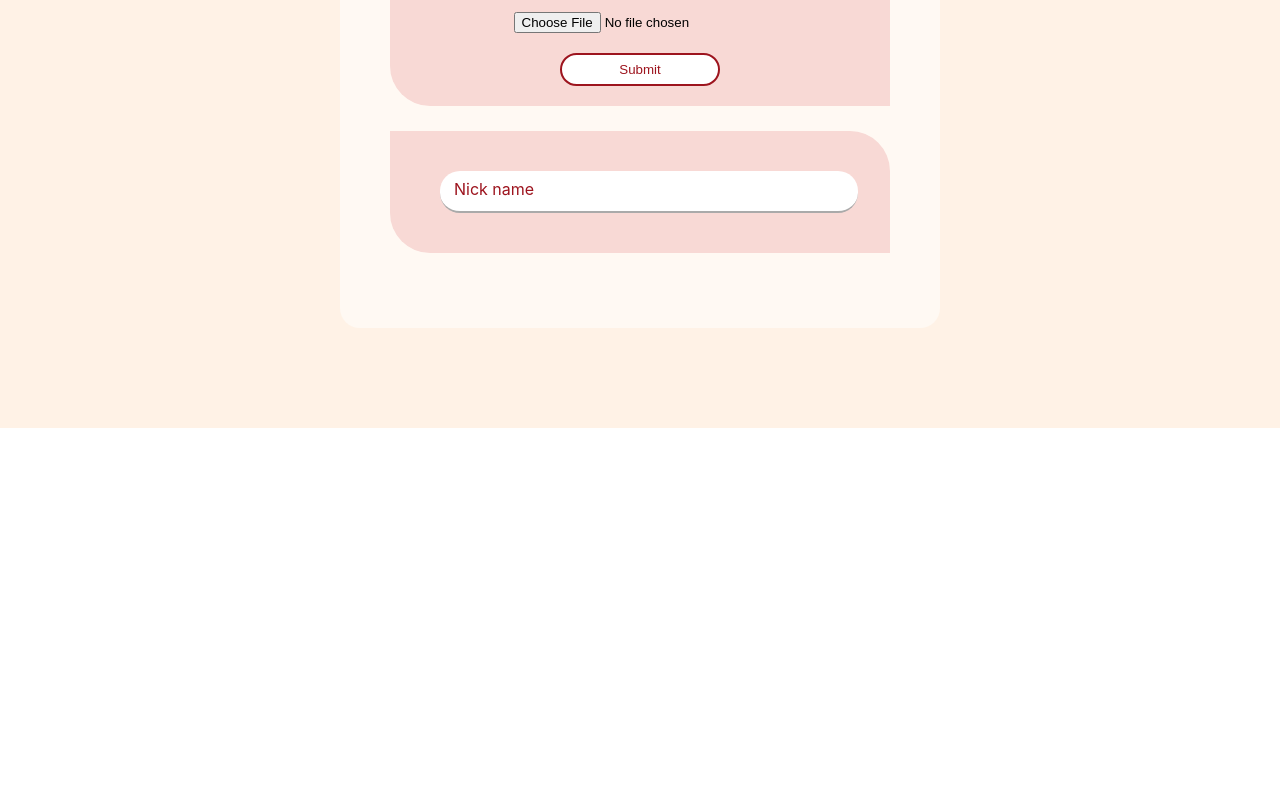
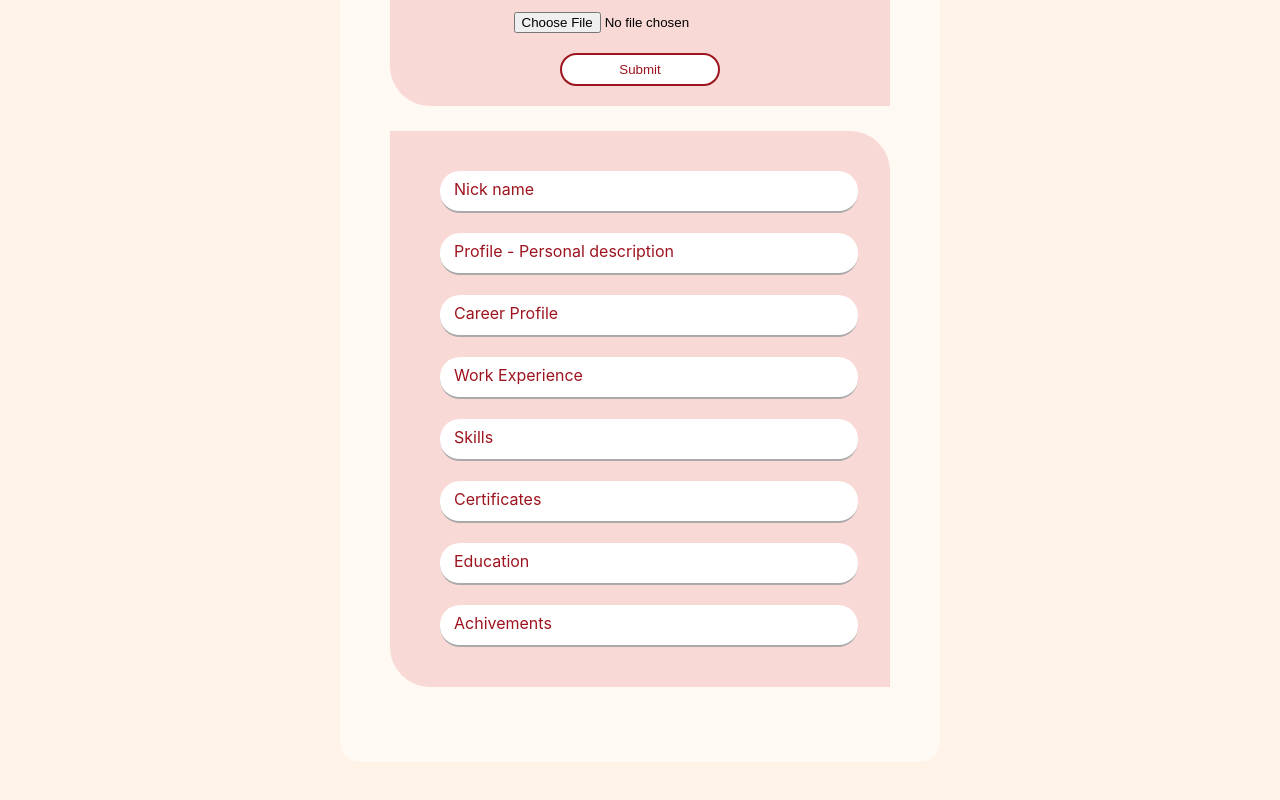
Before and after one commit to CandaceStaats/Unbiased_workingrepo, a React (Create React App) app in the folder front_end/: page /apply/1 in a window 1280 px wide. Shown: the part 504-1304 px from the top of the page. Before the commit the page ends 932 px from the top, so only its background shows below. Built offline with nearby package versions, Linux system fonts and the light colour scheme; no server answers.

Commit message:
add ons to the form for the apply page

```diff
--- a/front_end/src/components/Apply.js
+++ b/front_end/src/components/Apply.js
@@ -8,32 +8,69 @@ function Apply() {
 	const [name, setName] = useState("")
 	const [email, setEmail] = useState("")
 	const [cv, setCv] = useState(null)
+	const [nickName, setNickName] = useState("")
+	const [profile, setProfile] = useState("")
+	const [career, setCareer] = useState("")
+	const [work, setWork] = useState(false)
+	const [skills, setSkills] = useState(false)
+	const [certificates, setCertificates] = useState(false)
+	const [education, setEducation] = useState(false)
+	const [achivements, setAchivements] = useState(false)
 	const [jobTitle, setJobTitle] = useState("Job title")
 	const [companyName, setCompanyName] = useState("Company name")
 	const [isNameActive, setIsNameActive] = useState(false)
 	const [isEmailActive, setIsEmailActive] = useState(false)
-	const [isNickName, setisNickName] = useState(false)
-	const [isProfile, setisProfile] = useState(false)
-	const [isCareer, setisCareer] = useState(false)
-	const [isWork, setisWork] = useState(false)
-	const [isSkills, setisSkills] = useState(false)
-	const [isCertificates, setisCertificates] = useState(false)
-	const [isEducation, setisEducation] = useState(false)
-	const [isAchivements, setisAchivements] = useState(false)
+	const [isNickNameActive, setIsNickNameActive] = useState(false)
+	const [isProfileActive, setIsProfileActive] = useState(false)
+	const [isCareerActive, setIsCareerActive] = useState(false)
+	const [isWorkActive, setIsWorkActive] = useState(false)
+	const [isSkillsActive, setIsSkillsActive] = useState(false)
+	const [isCertificatesActive, setIsCertificatesActive] = useState(false)
+	const [isEducationActive, setIsEducationActive] = useState(false)
+	const [isAchivementsActive, setIsAchivementsActive] = useState(false)
 	const [isSuccess, setIsSuccess] = useState(false)
 
 	let {jobToken} = useParams()
 	useEffect(() => {
 		console.log(jobToken)
-		axios.get(`api/get/${jobToken}`)
+		axios.get(`https://localhost:3333/apply/${jobToken}`)
 		.then(res => {
-			setJobTitle(res.title)
-			setCompanyName(res.name)
+			console.log(res)
+			setJobTitle(res.title) // adapt name to match backend
+			setCompanyName(res.name) // adapt name to match backend
 		})
 		.catch(err => {
 		setIsSuccess(false)
 	})
+	.catch(err => {
+	setIsSuccess(false)	// for now don't set to false if upload fails - form
+})
 	});
+
+	function onFormSubmit(e){
+		e.preventDefault();
+	if (name == "" || email == "" || cv == null)
+	{
+		console.log("please fill in all the fields")
+	}
+		let formUpload={
+			nickName: nickName,
+			profile: profile,
+			career: career,
+			work: work,
+			skills: skills,
+			certificates: certificates,
+			education: education,
+
+		}
+		axios.post(`https://localhost:3333/apply/form`, { formUpload })
+				.then(res => {
+					console.log(res)
+					console.log(res.data)
+				})
+				.catch(err => {
+				})
+		};
 
 	function onSubmit(e){
 		e.preventDefault();
@@ -94,19 +131,95 @@ function Apply() {
 		</form>
 	</div>
 		{isSuccess ? <h1></h1> :
-
 		<div className="inner-container">
-		<form>
-			<div className={`ID1_applicant input-containe ${isNameActive ? 'active' : ''}`}>
+			<form onSubmit={e => {onFormSubmit(e)}}>
+				<div className={`ID3_applicant input-containe ${isNickNameActive ? 'active' : ''}`}>
 					<input
 					className="input-place"
 					type="text"
-				onFocus={() => setIsNameActive(true)}
-				onBlur={() => setIsNameActive(false)}
-				onChange={(e) => setName(e.target.value)}
+					onFocus={() => setIsNickNameActive(true)}
+					onBlur={() => setIsNickNameActive(false)}
+					onChange={(e) => setNickName(e.target.value)}
 					required
 					/>
 					<label>Nick name</label>
+				</div>
+				<div className={`ID4_applicant input-containe ${isProfileActive ? 'active' : ''}`}>
+					<input
+					className="input-place"
+					type="text"
+					onFocus={() => setIsProfileActive(true)}
+					onBlur={() => setIsProfileActive(false)}
+					onChange={(e) => setProfile(e.target.value)}
+					required
+					/>
+					<label>Profile - Personal description</label>
+				</div>
+				<div className={`ID5_applicant input-containe ${isCareerActive ? 'active' : ''}`}>
+					<input
+					className="input-place"
+					type="text"
+					onFocus={() => setIsCareerActive(true)}
+					onBlur={() => setIsCareerActive(false)}
+					onChange={(e) => setCareer(e.target.value)}
+					required
+					/>
+					<label>Career Profile</label>
+				</div>
+				<div className={`ID6_applicant input-containe ${isWorkActive ? 'active' : ''}`}>
+					<input
+					className="input-place"
+					type="text"
+					onFocus={() => setIsWorkActive(true)}
+					onBlur={() => setIsWorkActive(false)}
+					onChange={(e) => setWork(e.target.value)}
+					required
+					/>
+					<label>Work Experience</label>
+				</div>
+				<div className={`ID7_applicant input-containe ${isSkillsActive ? 'active' : ''}`}>
+					<input
+					className="input-place"
+					type="text"
+					onFocus={() => setIsSkillsActive(true)}
+					onBlur={() => setIsSkillsActive(false)}
+					onChange={(e) => setSkills(e.target.value)}
+					required
+					/>
+					<label>Skills</label>
+				</div>
+				<div className={`ID8_applicant input-containe ${isCertificatesActive ? 'active' : ''}`}>
+					<input
+					className="input-place"
+					type="text"
+					onFocus={() => setIsCertificatesActive(true)}
+					onBlur={() => setIsCertificatesActive(false)}
+					onChange={(e) => setCertificates(e.target.value)}
+					required
+					/>
+					<label>Certificates</label>
+				</div>
+				<div className={`ID9_applicant input-containe ${isEducationActive ? 'active' : ''}`}>
+					<input
+					className="input-place"
+					type="text"
+					onFocus={() => setIsEducationActive(true)}
+					onBlur={() => setIsEducationActive(false)}
+					onChange={(e) => setEducation(e.target.value)}
+					required
+					/>
+					<label>Education</label>
+				</div>
+				<div className={`ID10_applicant input-containe ${isAchivementsActive ? 'active' : ''}`}>
+					<input
+					className="input-place"
+					type="text"
+					onFocus={() => setIsAchivementsActive(true)}
+					onBlur={() => setIsAchivementsActive(false)}
+					onChange={(e) => setAchivements(e.target.value)}
+					required
+					/>
+					<label>Achivements</label>
 				</div>
 			</form>
 		</div>}
```
Also changed, not shown: 1 other file (tests, documents, lock files or other folders). Lines whose indentation alone changed are shown as unchanged.
